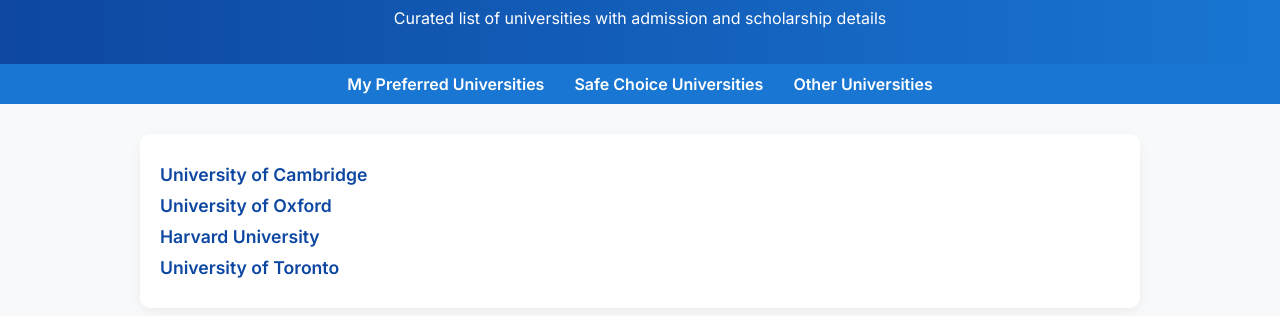
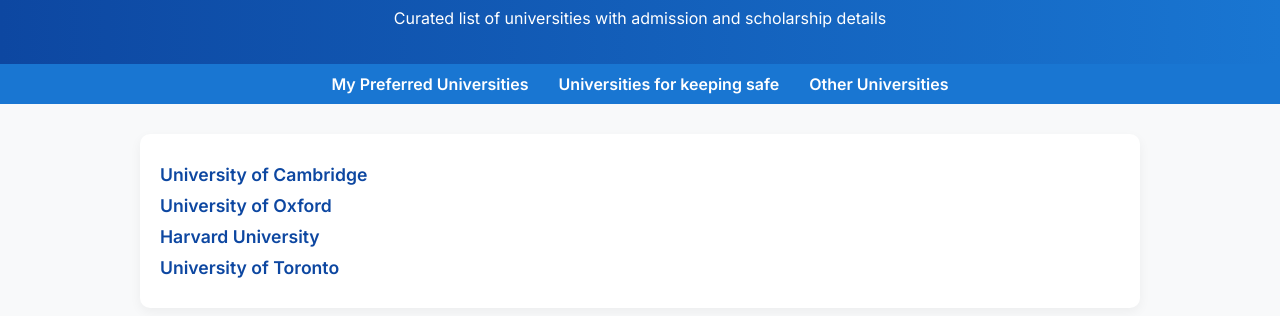
Before and after one commit to rohan-bhau/University-list, a plain HTML site: page index.html in a window 1280 px wide. Shown: the part 84-400 px from the top of the page. Drawn offline with Linux system fonts and the light colour scheme.

Commit message:
main part has been updated

```diff
--- a/index.html
+++ b/index.html
@@ -89,7 +89,7 @@
 
   <nav>
     <a href="#" onclick="switchTab('preferred')">My Preferred Universities</a>
-    <a href="#" onclick="switchTab('safe')">Safe Choice Universities</a>
+    <a href="#" onclick="switchTab('safe')">Universities for keeping safe</a>
     <a href="#" onclick="switchTab('others')">Other Universities</a>
   </nav>
 
```
